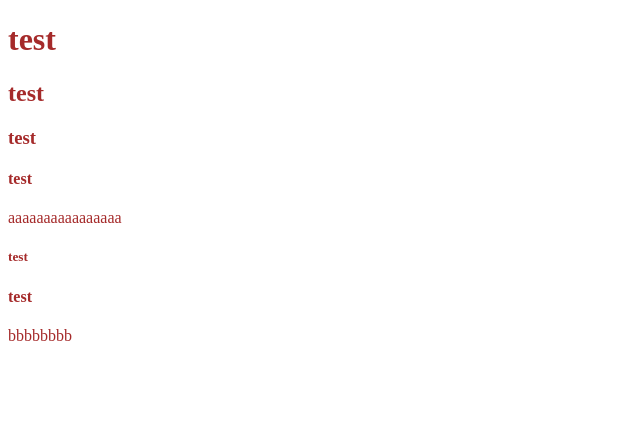
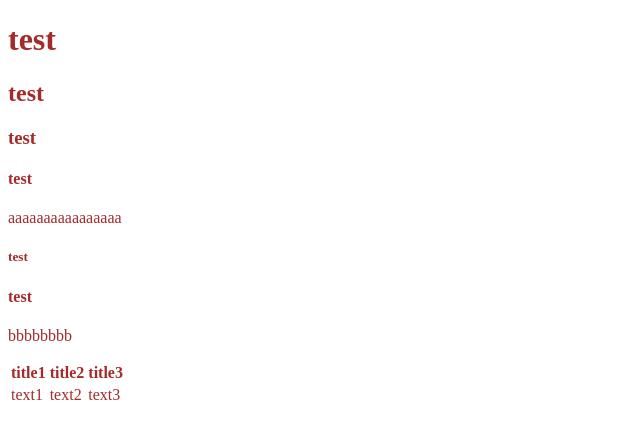
Before and after one commit to enshia-kanami/sourcetree-test, a plain HTML site: page index.html in a window 1280 px wide. Shown: the whole page, without its empty margins (0-640 px from the left). Drawn offline with Linux system fonts and the light colour scheme.

Commit message:
text追加

```diff
--- a/index.html
+++ b/index.html
@@ -16,5 +16,19 @@
     <h5>test</h5>
     <h4>test</h4>
     <p>bbbbbbbb</p>
+    <table>
+        <thead>
+            <th>title1</th>
+            <th>title2</th>
+            <th>title3</th>
+        </thead>
+        <tbody>
+            <tr>
+                <td>text1</td>
+                <td>text2</td>
+                <td>text3</td>
+            </tr>
+        </tbody>
+    </table>
 </body>
 </html>
```
